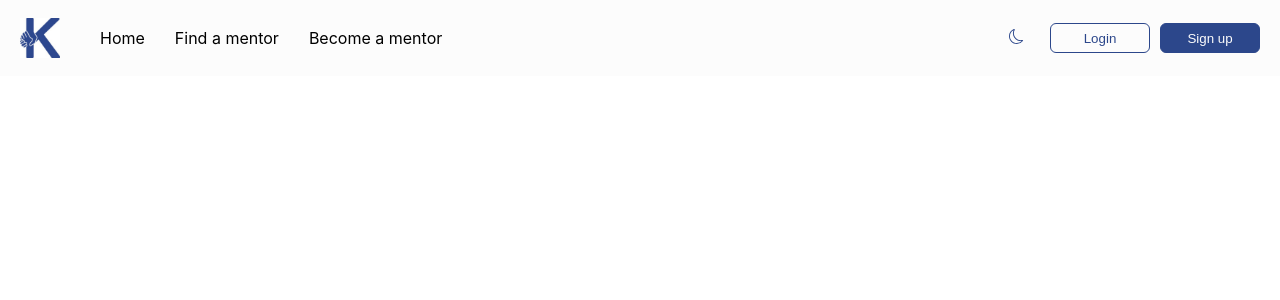
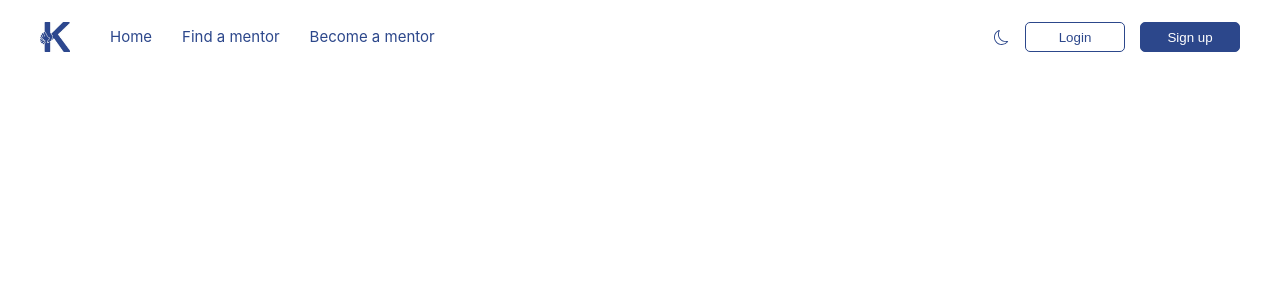
Before and after one commit to rivasbolinga/koach-home, a React (Vite) app: page / in a window 1280 px wide. Shown: the top 300 px of the page. Built offline with nearby package versions, Linux system fonts and the light colour scheme.

Commit message:
Finis desktop style

```diff
--- a/src/styles/common.scss
+++ b/src/styles/common.scss
@@ -28,7 +28,7 @@ li {
   margin: 0;
 }
 
-$color-white-1: rgb(252,252,252);
+$color-white-1: rgb(255,255,255);
 $color-white-2: rgb(245,245,245);
 $color-white-3: rgb(252,252,252);
 $color-blue-1: rgb(44,71,139);
--- a/src/styles/navigation.scss
+++ b/src/styles/navigation.scss
@@ -7,7 +7,6 @@
  {
   display: none;
 }
-
 
 .navigation-bar {
   padding: 3%;
@@ -43,13 +42,17 @@
 //--Navigation for mobile version END here
 
 
-//--Navigation for desktop STARTS here
+//--Navigation for tablet STARTS here
 
 @media (min-width: 768px) {
 .navigation-links,
 .navigation-buttons
  {
   display: block;
+}
+
+.navigation-logo {
+  width: 30px;
 }
 
 .hamburger-icon {
@@ -73,23 +76,30 @@
   justify-content: center;
   align-items: center;
   gap: 30px;
+  li {
+    color: $color-blue-1;
+    font-size: 15px;
+  }
 }
+
 .navigation-right-side {
  justify-self: flex-end;
- place-self: right;
+ gap: 10px;
+ justify-content: center;
+ align-items: center;
 }
 
 .navigation-buttons-container {
   display: flex;
   flex-direction: row;
-  gap: 10px;
+  gap: 15px;
 }
 
 .login-button {
   width: 100px;
   height: 30px;
   border: 1px solid $color-blue-1;
-  border-radius: 6px;
+  border-radius: 5px;
   color: $color-blue-1;
   transition: all 0.5s ease-in-out;
 }
@@ -109,5 +119,15 @@
 }
 .dark-mode-button {
   font-size: 15px;
+  padding-top: 6px;
 }
 }
+
+//--Navigation for tablet ENDS here
+//--Navigation for desktop STARTS here
+
+@media (min-width: 1000px) {
+.navigation-bar {
+  padding: 10px 40px;
+}
+}
```
